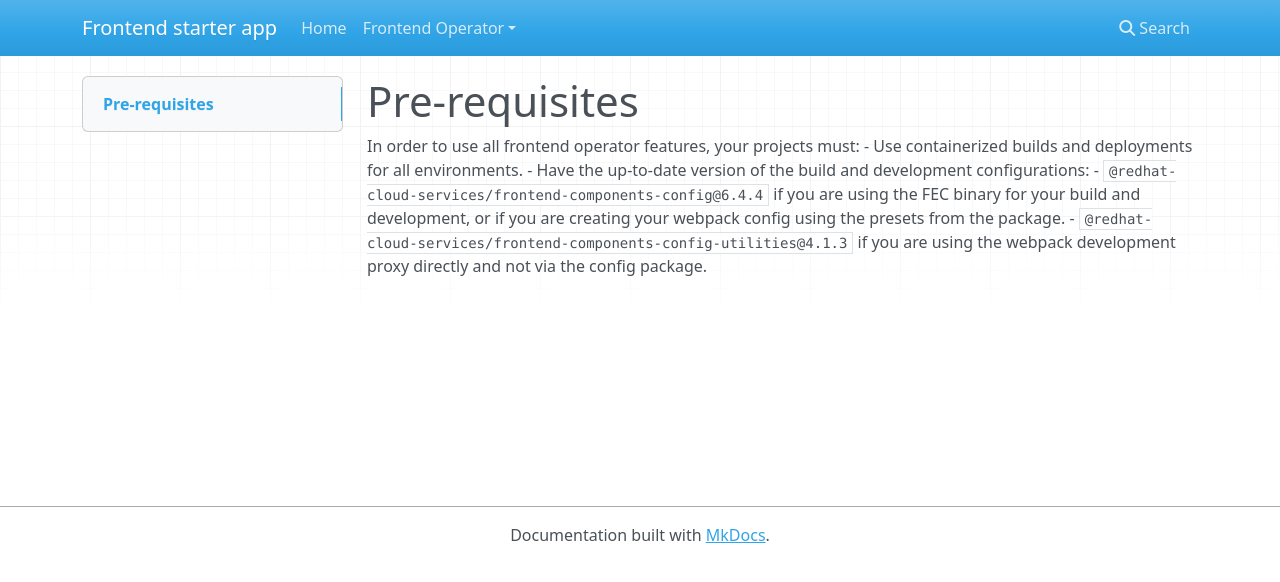
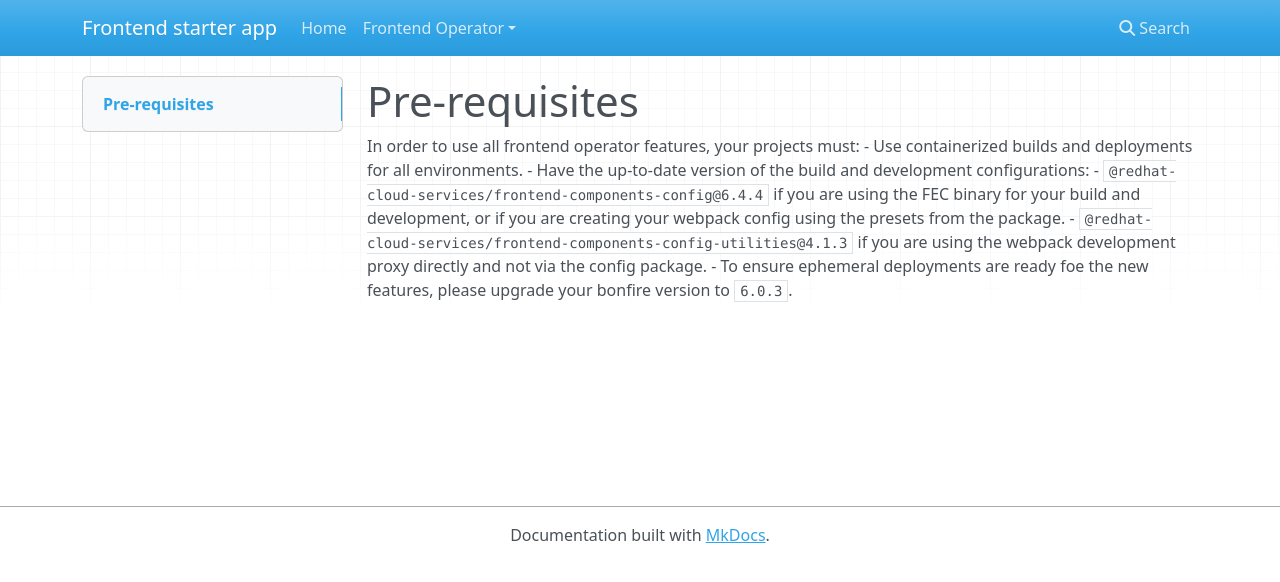
Before and after one commit to RedHatInsights/frontend-starter-app, an MkDocs documentation site: the page built from docs/frontend-operator/pre-requisites.md, in a window 1280 px wide. Shown: the top 582 px of the page. Built offline with MkDocs 1.6.1, drawn with Linux system fonts in a browser that asks for light colours; nearby versions of some CDN libraries.

Commit message:
Update pre-requisites.md

```diff
--- a/docs/frontend-operator/pre-requisites.md
+++ b/docs/frontend-operator/pre-requisites.md
@@ -5,3 +5,4 @@ In order to use all frontend operator features, your projects must:
 - Have the up-to-date version of the build and development configurations:
   - `@redhat-cloud-services/frontend-components-config@6.4.4` if you are using the FEC binary for your build and development, or if you are creating your webpack config using the presets from the package.
   - `@redhat-cloud-services/frontend-components-config-utilities@4.1.3` if you are using the webpack development proxy directly and not via the config package.
+- To ensure ephemeral deployments are ready foe the new features, please upgrade your bonfire version to `6.0.3`.
```
